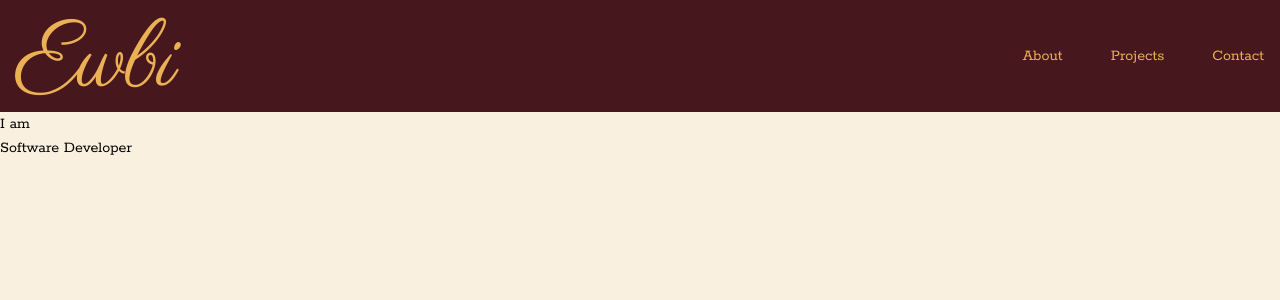
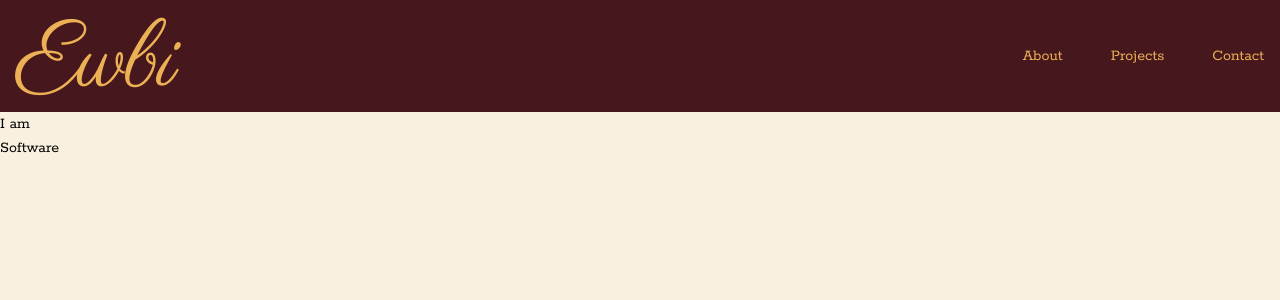
Before and after one commit to EwbiDev/ewbi-portfolio, a React (Vite) app: page / in a window 1280 px wide. Shown: the top 300 px of the page. Built offline with nearby package versions, Linux system fonts and the light colour scheme.

Commit message:
populate: Title with Typewriter

```diff
--- a/src/commonComponents/Title.jsx
+++ b/src/commonComponents/Title.jsx
@@ -1,4 +1,5 @@
 import { useEffect, useState } from "react";
+import TypeWriter from "./TypeWriter";
 
 export default function Title() {
   const [carouselArray, setCarouselArray] = useState([
@@ -20,7 +21,9 @@ export default function Title() {
   return (
     <div>
       <h1>I am</h1>
-      <h2 className="carousel">{carouselText}</h2>
+      <h2 className="carousel">
+        <TypeWriter inputText={carouselText} />
+      </h2>
     </div>
   );
 }
```
